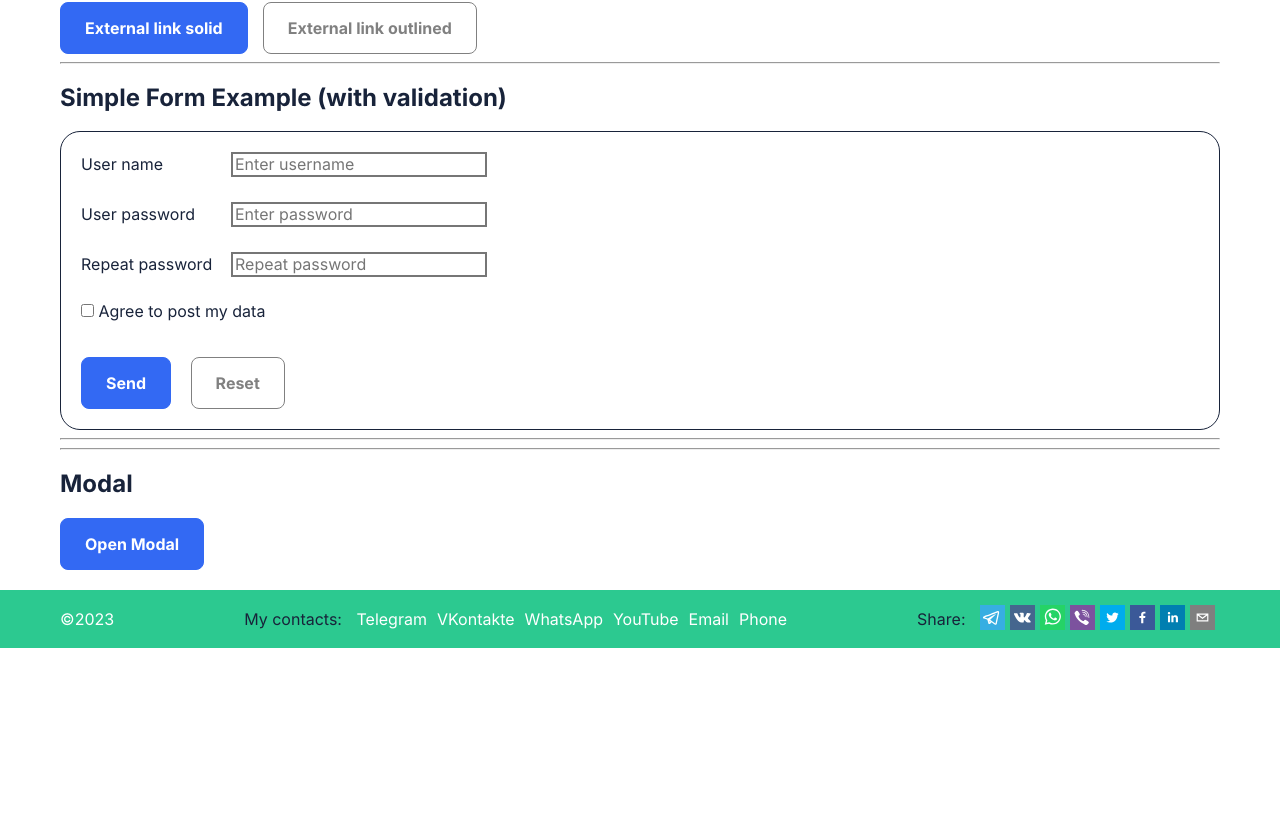
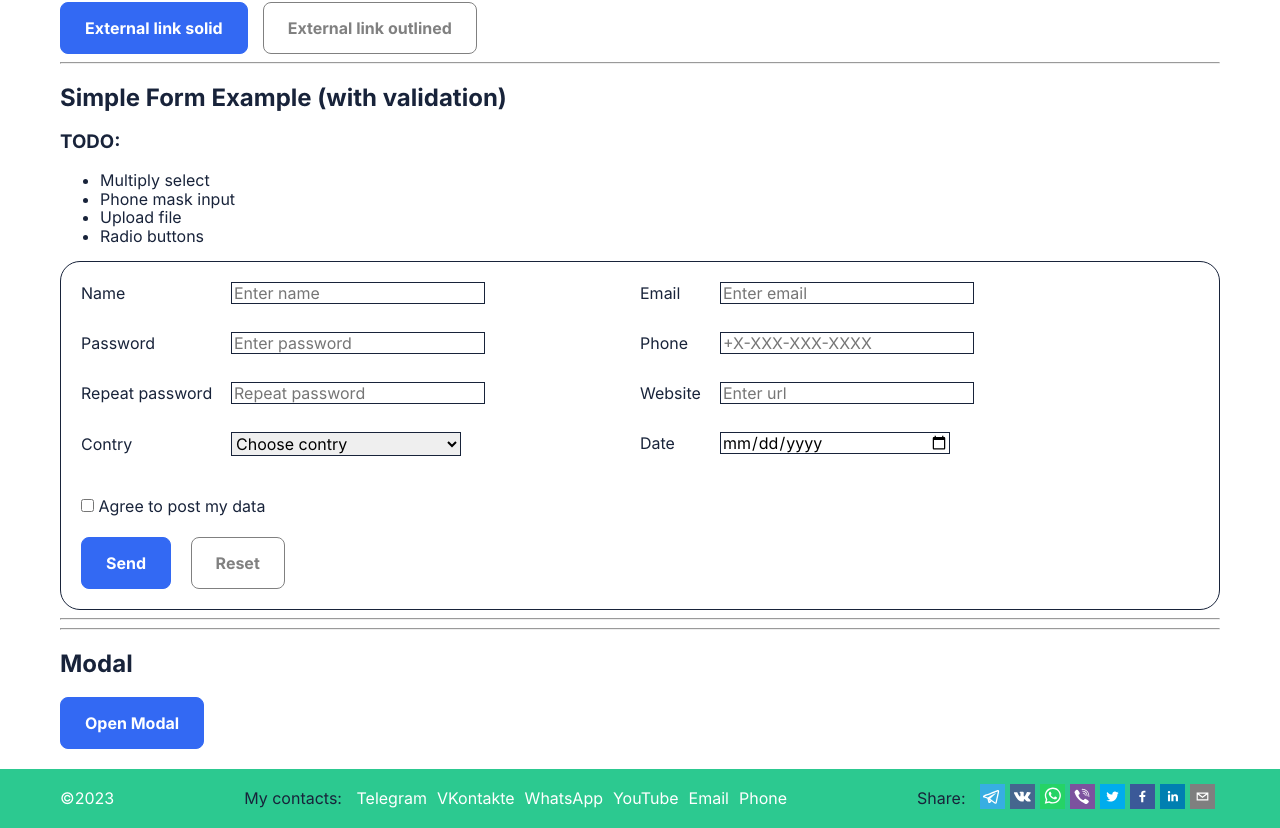
Before and after one commit to EvgenyLeukhin/nextjs-starter, a Next.js app: page /ui-kit in a window 1280 px wide. Shown: the part 1557-2385 px from the top of the page. Before the commit the page ends 2205 px from the top, so only its background shows below. Built offline with nearby package versions, Linux system fonts and the light colour scheme.

Commit message:
Update form

```diff
--- a/components/pages/ui-kit/FormExample/FormExample.module.scss
+++ b/components/pages/ui-kit/FormExample/FormExample.module.scss
@@ -1,8 +1,33 @@
 .FormExample {
-  color: inherit;
+  display: flex;
+  flex-wrap: wrap;
   border: 1px solid;
   padding: 20px;
   border-radius: 20px;
+
+  &__left {
+    flex-basis: 50%;
+
+    p {
+      padding-left: 150px;
+    }
+
+    label {
+      min-width: 150px;
+    }
+  }
+
+  &__right {
+    flex-basis: 50%;
+
+    p {
+      padding-left: 80px;
+    }
+
+    label {
+      min-width: 80px;
+    }
+  }
 
   &__formGroupInput {
     min-height: 40px;
@@ -22,19 +47,21 @@
 
     & > label {
       display: inline-flex;
-      min-width: 150px;
     }
 
-    & > input {
+    & > input,
+    & > select {
+      min-width: 230px;
       outline: none;
       box-shadow: none;
       border-style: solid;
+      border-width: 1px;
+      border-color: $text-color;
     }
 
     & > p {
       font-size: 12px;
       color: $danger;
-      padding-left: 150px;
       margin-top: 0;
       margin-bottom: 0;
     }
@@ -59,7 +86,8 @@
     }
   }
 
-  &__buttons {
+  &__bottom {
+    flex-grow: 1;
     margin-top: 15px;
     button {
       margin-right: 15px;
--- a/components/pages/ui-kit/FormExample/FormExample.tsx
+++ b/components/pages/ui-kit/FormExample/FormExample.tsx
@@ -6,10 +6,15 @@ import classNames from 'classnames';
 import styles from './FormExample.module.scss';
 
 type InitialValues = {
-  userName: string;
-  userPassword: string;
-  userPasswordRepeat: string;
-  userAgree: boolean;
+  name: string;
+  password: string;
+  passwordRepeat: string;
+  contry: string;
+  email: string;
+  phone: string;
+  website: string;
+  date: string;
+  agree: boolean;
 };
 
 const FormExample = () => {
@@ -17,10 +22,15 @@ const FormExample = () => {
 
   // initial values
   const initialValues: InitialValues = {
-    userName: '',
-    userPassword: '',
-    userPasswordRepeat: '',
-    userAgree: false,
+    name: '',
+    password: '',
+    passwordRepeat: '',
+    contry: '',
+    email: '',
+    phone: '',
+    website: '',
+    date: '',
+    agree: false,
   };
 
   const formik = useFormik({
@@ -28,26 +38,48 @@ const FormExample = () => {
     initialValues,
 
     validationSchema: Yup.object({
-      // userName
-      userName: Yup.string()
+      // name
+      name: Yup.string()
         .min(6, 'must be min 6 characters')
         .max(15, 'must be max 15 characters')
-        .required('userName is required'),
+        .required('name is required'),
 
-      // userPassword
-      userPassword: Yup.string()
+      // password
+      password: Yup.string()
         .min(6, 'must be min 6 characters')
         .max(15, 'must be max 15 characters')
-        .required('userPassword is required'),
+        .required('password is required'),
 
-      // userPasswordRepeat
-      userPasswordRepeat: Yup.string().oneOf(
-        [Yup.ref('userPassword'), ''],
-        'Passwords must match',
-      ),
+      // passwordRepeat
+      passwordRepeat: Yup.string()
+        .oneOf([Yup.ref('password'), ''], 'Passwords must match')
+        .required('passwordRepeat is required'),
 
-      // userAgree
-      userAgree: Yup.boolean().oneOf([true], 'userAgree is required'),
+      // contry
+      contry: Yup.string().required('contry is required'),
+
+      // email
+      email: Yup.string()
+        .email('Enter a valid email')
+        .required('email is required'),
+
+      // phone
+      phone: Yup.string()
+        .length(12, 'must be 12 characters')
+        .required('phone is required'),
+
+      // website
+      website: Yup.string()
+        .url('not valid url')
+        .required('website is required'),
+
+      // date
+      date: Yup.date()
+        .max(new Date(), 'Must not be longer then today')
+        .required('date is required'),
+
+      // agree
+      agree: Yup.boolean().oneOf([true], 'agree is required'),
     }),
 
     // form submit
@@ -61,20 +93,45 @@ const FormExample = () => {
     handleBlur,
     handleChange,
     resetForm,
-    values: { userName, userPassword, userPasswordRepeat, userAgree },
+    values: {
+      name,
+      password,
+      passwordRepeat,
+      contry,
+      email,
+      phone,
+      website,
+      date,
+      agree,
+    },
   } = formik;
 
   // validation errors
-  const isUserNameError = formik.touched.userName && formik.errors.userName;
-  const isUserPasswordError =
-    formik.touched.userPassword && formik.errors.userPassword;
-  const isUserPasswordRepeatError =
-    formik.touched.userPasswordRepeat && formik.errors.userPasswordRepeat;
-  const isUserAgreeError = formik.touched.userAgree && formik.errors.userAgree;
+  const notValid = {
+    name: formik.touched.name && formik.errors.name,
+    password: formik.touched.password && formik.errors.password,
+    passwordRepeat:
+      formik.touched.passwordRepeat && formik.errors.passwordRepeat,
+    contry: formik.touched.contry && formik.errors.contry,
+    email: formik.touched.email && formik.errors.email,
+    phone: formik.touched.phone && formik.errors.phone,
+    website: formik.touched.website && formik.errors.website,
+    date: formik.touched.date && formik.errors.date,
+    agree: formik.touched.agree && formik.errors.agree,
+  };
 
   return (
     <section>
       <h2>Simple Form Example (with validation)</h2>
+
+      <h3>TODO:</h3>
+
+      <ul>
+        <li>Multiply select</li>
+        <li>Phone mask input</li>
+        <li>Upload file</li>
+        <li>Radio buttons</li>
+      </ul>
 
       <form
         className={styles.FormExample}
@@ -82,109 +139,246 @@ const FormExample = () => {
         method='post'
         onSubmit={handleSubmit}
       >
-        {/* userName */}
+        {/* LEFT */}
+        <div className={styles.FormExample__left}>
+          {/* name */}
           <div
             className={cnb(
               styles.FormExample__formGroupInput,
-            isUserNameError && styles.isError,
+              notValid.name && styles.isError,
             )}
           >
-          {/* userName label */}
-          <label htmlFor='userName'>User name</label>
+            {/* name label */}
+            <label htmlFor='name'>Name</label>
 
-          {/* userName input */}
+            {/* name input */}
             <input
-            id='userName'
+              id='name'
               type='text'
-            name='userName'
-            placeholder='Enter username'
+              name='name'
+              placeholder='Enter name'
               onBlur={handleBlur}
               onChange={handleChange}
-            value={userName}
+              value={name}
             />
 
-          {/* userName validation */}
-          {isUserNameError ? <p>{formik.errors.userName}</p> : null}
+            {/* name validation message*/}
+            {notValid.name ? <p>{formik.errors.name}</p> : null}
           </div>
 
-        {/* userPassword */}
+          {/* password */}
           <div
             className={cnb(
               styles.FormExample__formGroupInput,
-            isUserPasswordError && styles.isError,
+              notValid.password && styles.isError,
             )}
           >
-          {/* userPassword label */}
-          <label htmlFor='userPassword'>User password</label>
+            {/* password label */}
+            <label htmlFor='password'>Password</label>
 
-          {/* userPassword input */}
+            {/* password input */}
             <input
-            id='userPassword'
+              id='password'
               type='password'
-            name='userPassword'
+              name='password'
               placeholder='Enter password'
               onBlur={handleBlur}
               onChange={handleChange}
-            value={userPassword}
+              value={password}
             />
 
-          {/* userPassword validation */}
-          {isUserPasswordError ? <p>{formik.errors.userPassword}</p> : null}
+            {/* password validation message */}
+            {notValid.password ? <p>{formik.errors.password}</p> : null}
           </div>
 
-        {/* userPassword repeat */}
+          {/* password repeat */}
           <div
             className={cnb(
               styles.FormExample__formGroupInput,
-            isUserPasswordRepeatError && styles.isError,
+              notValid.passwordRepeat && styles.isError,
             )}
           >
-          {/* userPasswordRepeat label */}
-          <label htmlFor='userPasswordRepeat'>Repeat password</label>
+            {/* passwordRepeat label */}
+            <label htmlFor='passwordRepeat'>Repeat password</label>
 
-          {/* userPasswordRepeat input */}
+            {/* passwordRepeat input */}
             <input
-            id='userPasswordRepeat'
+              id='passwordRepeat'
               type='password'
-            name='userPasswordRepeat'
+              name='passwordRepeat'
               placeholder='Repeat password'
               onBlur={handleBlur}
               onChange={handleChange}
-            value={userPasswordRepeat}
+              value={passwordRepeat}
             />
 
-          {/* userPasswordRepeat validation */}
-          {isUserPasswordRepeatError ? (
-            <p>{formik.errors.userPasswordRepeat}</p>
+            {/* passwordRepeat validation message */}
+            {notValid.passwordRepeat ? (
+              <p>{formik.errors.passwordRepeat}</p>
             ) : null}
           </div>
 
-        {/* userAgree */}
+          {/* contry */}
+          <div
+            className={cnb(
+              styles.FormExample__formGroupInput,
+              notValid.contry && styles.isError,
+            )}
+          >
+            {/* contry label */}
+            <label htmlFor='contry'>Contry</label>
+
+            {/* contry input */}
+            <select
+              id='contry'
+              name='contry'
+              placeholder='Enter contry'
+              onBlur={handleBlur}
+              onChange={handleChange}
+              value={contry}
+            >
+              <option value=''>Choose contry</option>
+              <option value='ru'>Russia</option>
+              <option value='be'>Belarus</option>
+              <option value='kz'>Kazahstan</option>
+              <option value='am'>Armenia</option>
+              <option value='uz'>Uzbekistan</option>
+            </select>
+
+            {/* contry validation message */}
+            {notValid.contry ? <p>{formik.errors.contry}</p> : null}
+          </div>
+        </div>
+
+        {/* RIGHT */}
+        <div className={styles.FormExample__right}>
+          {/* email */}
+          <div
+            className={cnb(
+              styles.FormExample__formGroupInput,
+              notValid.email && styles.isError,
+            )}
+          >
+            {/* email label */}
+            <label htmlFor='email'>Email</label>
+
+            {/* email input */}
+            <input
+              id='email'
+              type='email'
+              name='email'
+              placeholder='Enter email'
+              onBlur={handleBlur}
+              onChange={handleChange}
+              value={email}
+            />
+
+            {/* email validation message*/}
+            {notValid.email ? <p>{formik.errors.email}</p> : null}
+          </div>
+
+          {/* phone */}
+          <div
+            className={cnb(
+              styles.FormExample__formGroupInput,
+              notValid.phone && styles.isError,
+            )}
+          >
+            {/* phone label */}
+            <label htmlFor='phone'>Phone</label>
+
+            {/* phone input */}
+            <input
+              id='phone'
+              type='tel'
+              name='phone'
+              placeholder='+X-XXX-XXX-XXXX'
+              onBlur={handleBlur}
+              onChange={handleChange}
+              value={phone}
+            />
+
+            {/* phone validation message*/}
+            {notValid.phone ? <p>{formik.errors.phone}</p> : null}
+          </div>
+
+          {/* website */}
+          <div
+            className={cnb(
+              styles.FormExample__formGroupInput,
+              notValid.website && styles.isError,
+            )}
+          >
+            {/* website label */}
+            <label htmlFor='website'>Website</label>
+
+            {/* website input */}
+            <input
+              id='website'
+              type='url'
+              name='website'
+              placeholder='Enter url'
+              onBlur={handleBlur}
+              onChange={handleChange}
+              value={website}
+            />
+
+            {/* website validation message*/}
+            {notValid.website ? <p>{formik.errors.website}</p> : null}
+          </div>
+
+          {/* date */}
+          <div
+            className={cnb(
+              styles.FormExample__formGroupInput,
+              notValid.date && styles.isError,
+            )}
+          >
+            {/* date label */}
+            <label htmlFor='date'>Date</label>
+
+            {/* date input */}
+            <input
+              id='date'
+              type='date'
+              name='date'
+              placeholder='Enter date'
+              onBlur={handleBlur}
+              onChange={handleChange}
+              value={date}
+            />
+
+            {/* date validation message*/}
+            {notValid.date ? <p>{formik.errors.date}</p> : null}
+          </div>
+        </div>
+
+        {/* BOTTOM */}
+        <div className={styles.FormExample__bottom}>
+          {/* agree */}
           <div
             className={cnb(
               styles.FormExample__formGroupCheckbox,
-            isUserAgreeError && styles.isError,
+              notValid.agree && styles.isError,
             )}
           >
-          {/* userAgree input */}
+            {/* agree input */}
             <input
-            id='userAgree'
+              id='agree'
               type='checkbox'
-            name='userAgree'
+              name='agree'
               onBlur={handleBlur}
               onChange={handleChange}
-            value={userAgree}
+              // @ts-ignore
+              value={agree}
             />
             &nbsp;
-          {/* userAgree label */}
-          <label htmlFor='userAgree'>Agree to post my data</label>
+            {/* agree label */}
+            <label htmlFor='agree'>Agree to post my data</label>
             &nbsp;
-          {/* userAgree validation */}
-          {isUserAgreeError ? <p>{formik.errors.userAgree}</p> : null}
+            {/* agree validation */}
+            {notValid.agree ? <p>{formik.errors.agree}</p> : null}
           </div>
-
-        {/* buttons */}
-        <div className={styles.FormExample__buttons}>
           <Button type='submit'>Send</Button>
           &nbsp;
           <Button
```
Lines whose indentation alone changed are shown as unchanged.
